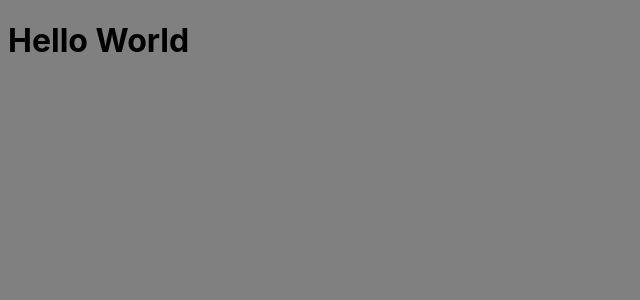
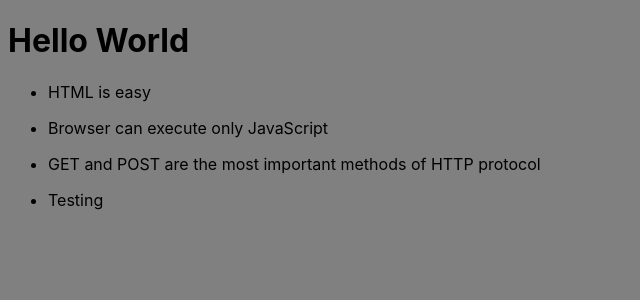
Before and after one commit to filmverse/part4, a React (Create React App) app in the folder project2/: page / in a window 1280 px wide. Shown: the top 300 px of the page, without its empty margins (0-640 px from the left). Built offline with nearby package versions, Linux system fonts and the light colour scheme; data requests are answered from the project's data file.

Commit message:
creating notes full stack app for testing purpose

```diff
--- a/project2/src/App.js
+++ b/project2/src/App.js
@@ -1,6 +1,7 @@
 
 import { useState, useEffect } from 'react';
 import axios from 'axios';
+import Note from './components/Note';
 
 const baseUrl = 'http://localhost:3001/notes'
 
@@ -19,6 +20,7 @@ const App = () => {
   return (
     <div>
       <h1>Hello World</h1>
+      {notes.map(note => <Note key={note.id} note={note} />)}
     </div>
   )
 }
--- /dev/null
+++ b/project2/src/components/Note.js
@@ -0,0 +1,12 @@
+
+const Note = ({ note }) => {
+    return (
+        <div>
+            <ul>
+                <li>{note.content}</li>
+            </ul>
+        </div>
+    )
+}
+
+export default Note;
```
